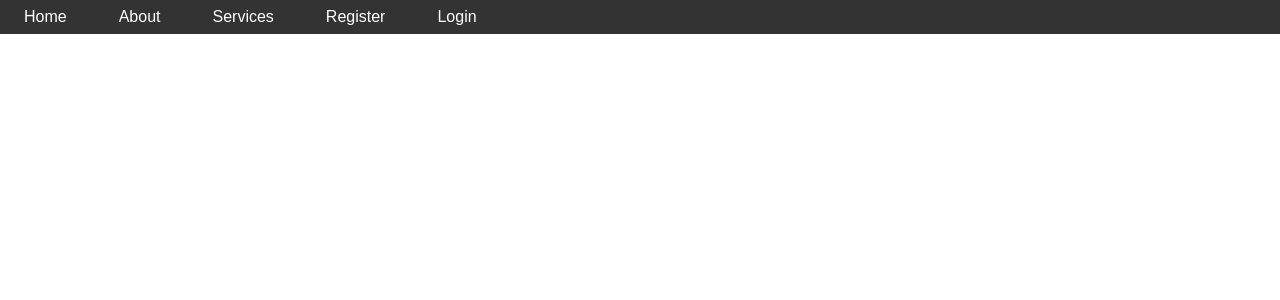
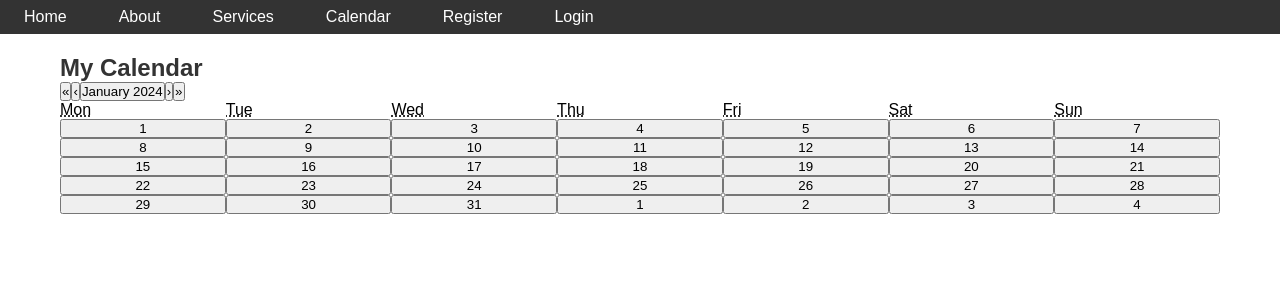
Before and after one commit to nathansolfan/app, a React (Create React App) app: page /calendar in a window 1280 px wide. Shown: the top 300 px of the page. Built offline with nearby package versions, Linux system fonts and the light colour scheme.

Commit message:
include calendar to App.js and Navbar.js

```diff
--- a/src/App.js
+++ b/src/App.js
@@ -7,6 +7,7 @@ import About from "./About"; // Import your About component
 import Services from "./Services"; // Import your Services component
 import Login from "./Login";
 import Register from "./Register";
+import MyCalendar from "./Calendar/calendar";
 
 function App() {
   const [auth, setAuth] = useState({ isLoggedIn: false, user: null });
@@ -38,6 +39,7 @@ function App() {
                 element={<Login handleLogin={handleLogin} />}
               />
               <Route path="/register" element={<Register />} />
+              <Route path="/calendar" element={<MyCalendar />} />
             </Routes>
           </div>
         </div>
--- a/src/Calendar/calendar.js
+++ b/src/Calendar/calendar.js
@@ -1,7 +1,7 @@
 import React from "react";
 import Calendar from "react-calendar";
 
-export default function Calendar() {
+export default function MyCalendar() {
   return (
     <div>
       <h2>My Calendar</h2>
--- a/src/Navbar.js
+++ b/src/Navbar.js
@@ -23,6 +23,9 @@ export default function Navbar({ isLoggedIn, user, handleLogout }) {
         <li>
           <Link to="/services">Services</Link>
         </li>
+        <li>
+          <Link to="/calendar">Calendar</Link>
+        </li>
         {!isLoggedIn && (
           <>
             <li>
```
